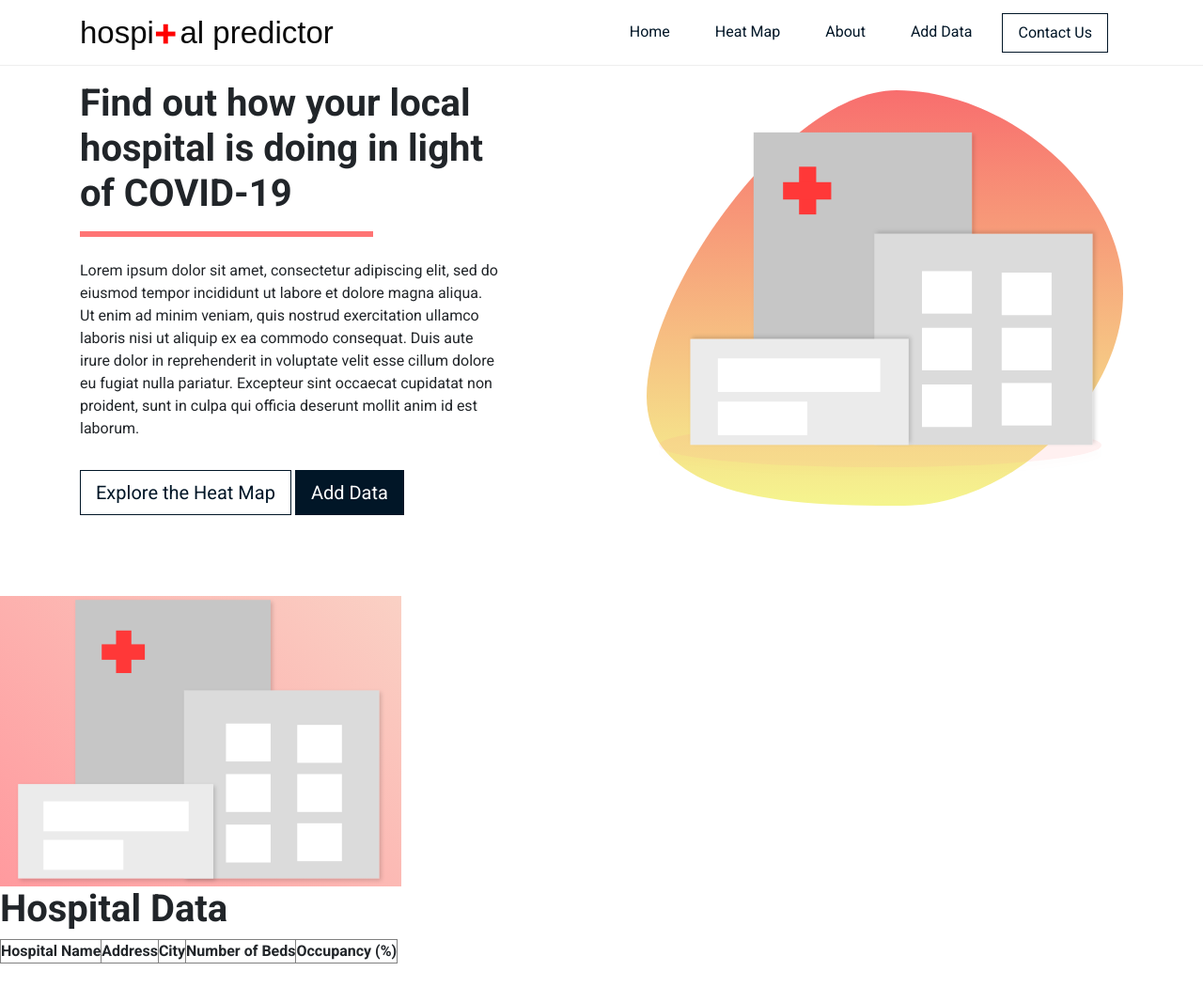
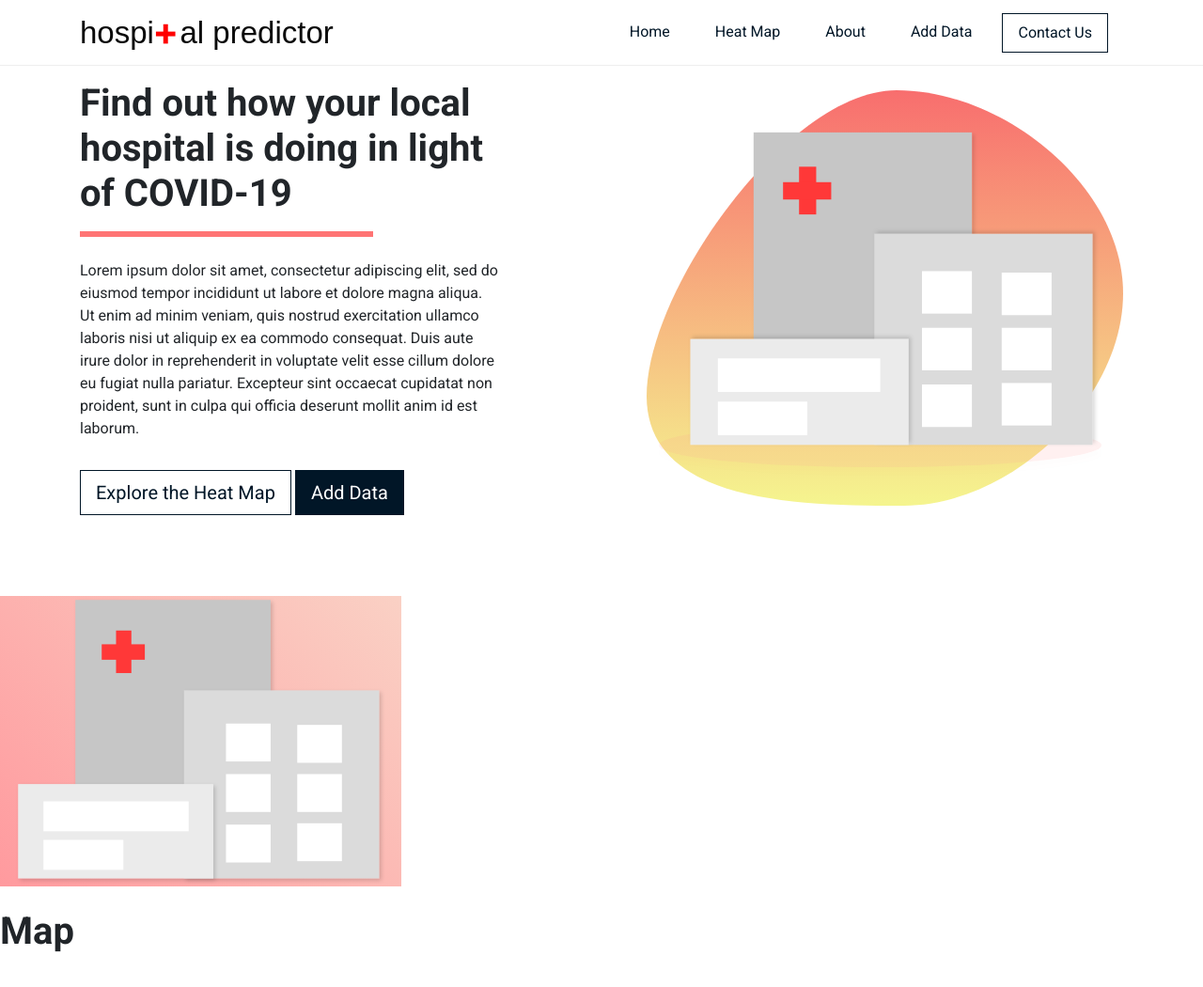
Before and after one commit to deestroy/HospitalPredictor, a Flask app: page /map in a window 1280 px wide. Shown: the top 1050 px of the page at 94% size. Run offline with Flask 2, Linux system fonts and the light colour scheme; data that the repository does not hold is empty; some libraries are stand-ins or nearby versions.

Commit message:
Deploy server to google cloud

```diff
--- a/cloudbuild.yaml
+++ /dev/null
@@ -1,5 +0,0 @@
-steps:
-- name: 'gcr.io/cloud-builders/docker'
-  args: [ 'build', '-t', 'gcr.io/$PROJECT_ID/quickstart-image', '.' ]
-images:
-- 'gcr.io/$PROJECT_ID/quickstart-image'
--- a/requirements.txt
+++ /dev/null
@@ -1,3 +0,0 @@
-flask==1.1.2
-gunicorn==19.7.1
-python-dotenv
--- /dev/null
+++ b/src/requirements.txt
@@ -0,0 +1,4 @@
+flask==1.1.2
+firebase_admin
+python-dotenv
+gunicorn==19.9.0
--- a/src/templates/data_form.html
+++ b/src/templates/data_form.html
@@ -26,7 +26,7 @@
     <body>
         <nav class="navbar navbar-expand-lg fixed-top scrolling-navbar">
             <div class="container">
-                <!--<a class="navbar-brand" href="#"><img src="{{ url_for('static', filename='.././static/img/logov4.svg'}}" height="33vh" id="logo"></a>-->
+                <!--<a class="navbar-brand" href="#"><img src="{{ url_for('static', filename='.././static/img/logov4.svg')}}" height="33vh" id="logo"></a>-->
                 <a class="navbar-brand" href="#"><img src="./../../static/img/logov4.svg" height="33vh" id="logo"></a>
                 <button class="navbar-toggler" type="button" data-toggle="collapse" data-target="#navbarNav" aria-controls="navbarNav" aria-expanded="false" aria-label="Toggle navigation">
                     <span class="navbar-toggler-icon"><i class="fa fa-bars"></i></span>
--- a/src/templates/map.html
+++ b/src/templates/map.html
@@ -81,28 +81,6 @@
                 <img src="../../static/img/hospital.svg" class="img-fluid">
             </div>
         </section>
-
-        <h1>
-            Hospital Data
-        </h1>
-        <table border='1px solid black' cellpadding='5'>
-            <tr>
-                <th>Hospital Name</th>
-                <th>Address</th>
-                <th>City</th>
-                <th>Number of Beds</th>
-                <th>Occupancy (%)</th>
-            </tr>
-            {% for hospital in data %}
-            <tr>
-                <td>{{ hospital.name }}</td>
-                <td>{{ hospital.address }}</td>
-                <td>{{ hospital.city }}</td>
-                <td>{{ hospital.num_beds }}</td>
-                <td>{{ hospital.percent_occupancy }}</td>
-            </tr>
-            {% endfor %}
-        </table>
         <br>
         <h1>Map</h1>
         <div id="map"></div>
```
Also changed, not shown: src/app.py (line endings or trailing spaces), 2 other files.
